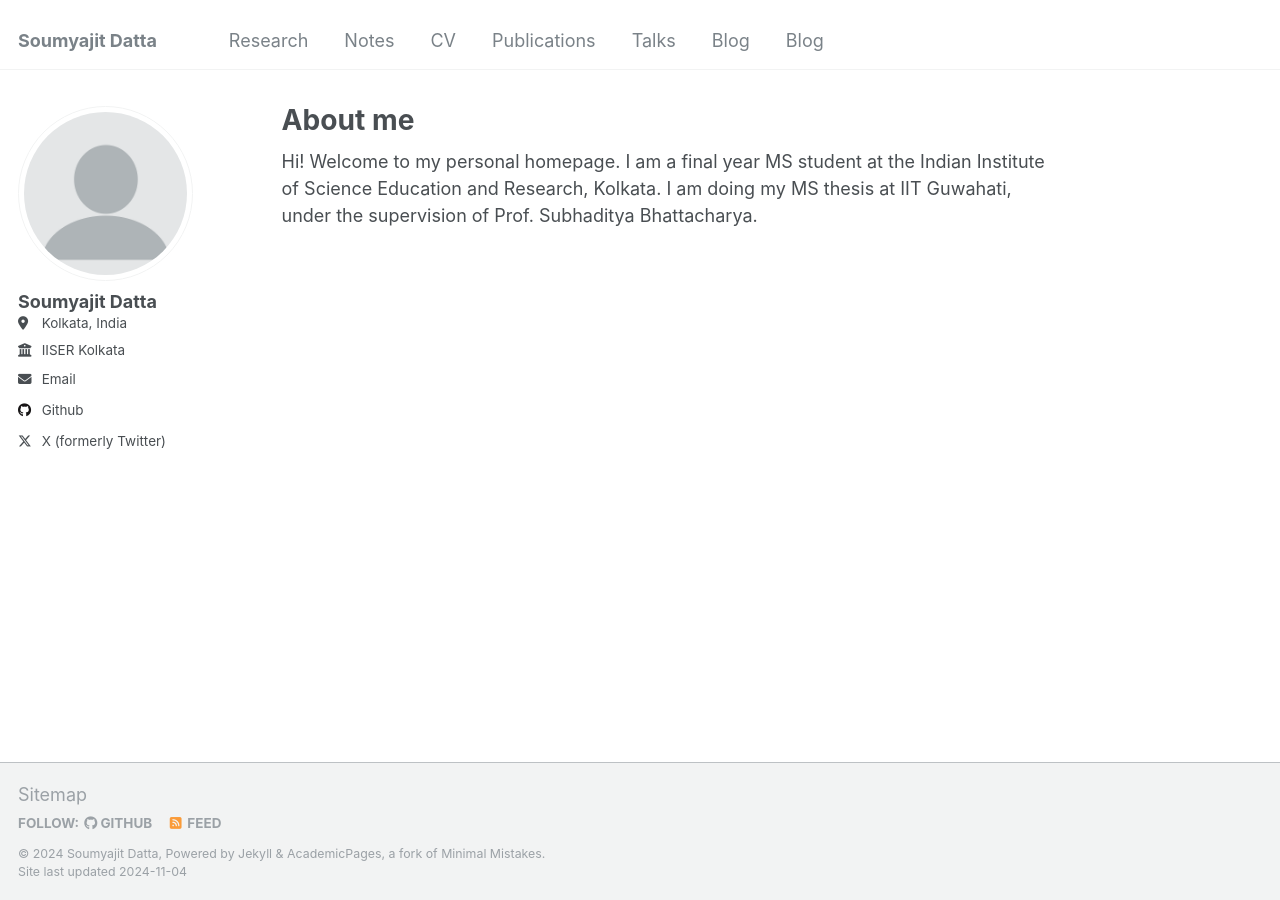
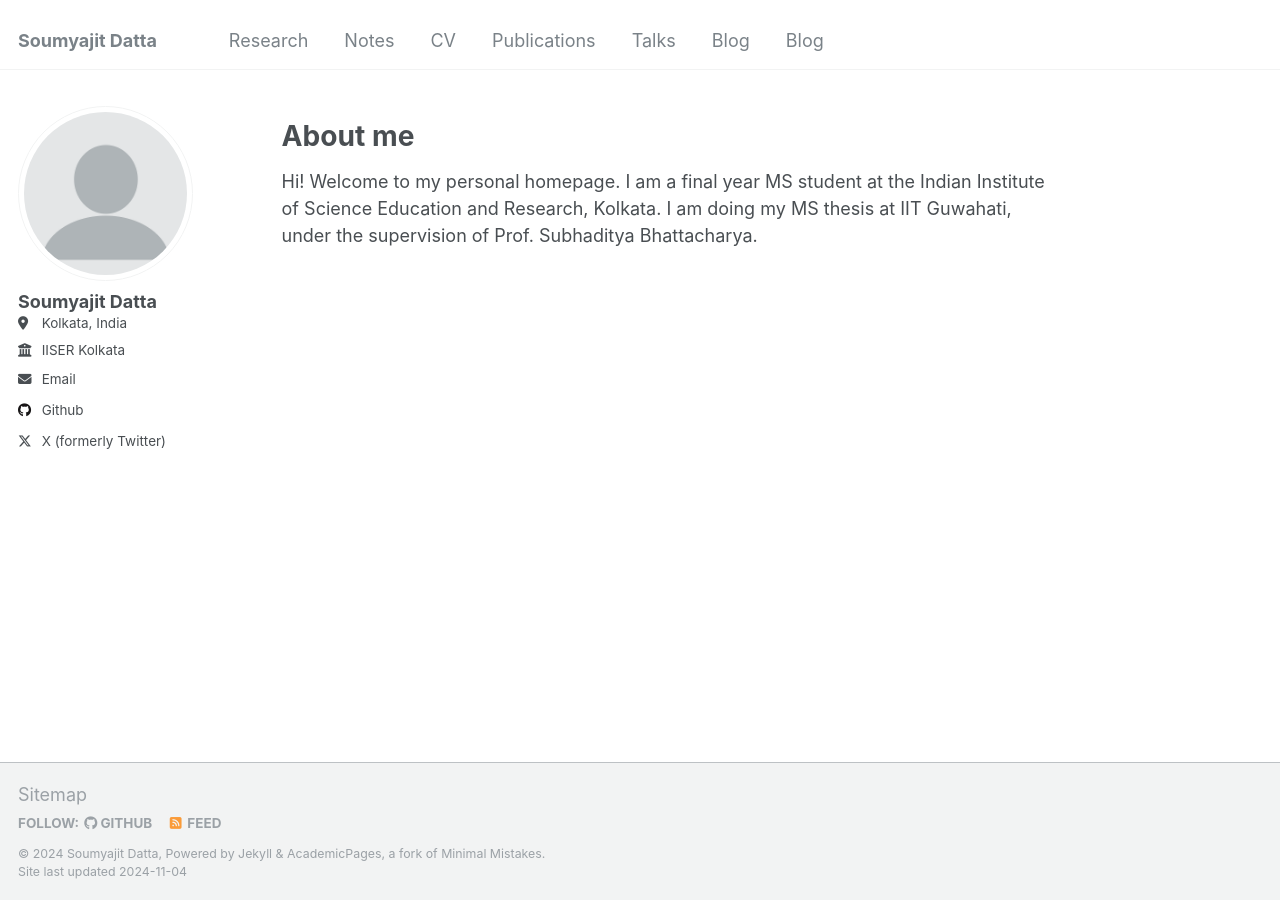
Before and after one commit to soumya-jit-datta/soumya-jit-datta.github.io, a Jekyll site: the page built from _pages/about.md, in a window 1280 px wide. Built offline with Jekyll 4.4.1, drawn with Linux system fonts in a browser that asks for light colours.

```diff
--- a/_pages/about.md
+++ b/_pages/about.md
@@ -1,10 +1,12 @@
 ---
 permalink: /
-title: "About me"
+title: ""
 author_profile: true
 redirect_from:
   - /about/
   - /about.html
 ---
+About me
+========
 
 Hi! Welcome to my personal homepage. I am a final year MS student at the Indian Institute of Science Education and Research, Kolkata. I am doing my MS thesis at IIT Guwahati, under the supervision of Prof. Subhaditya Bhattacharya.
```
